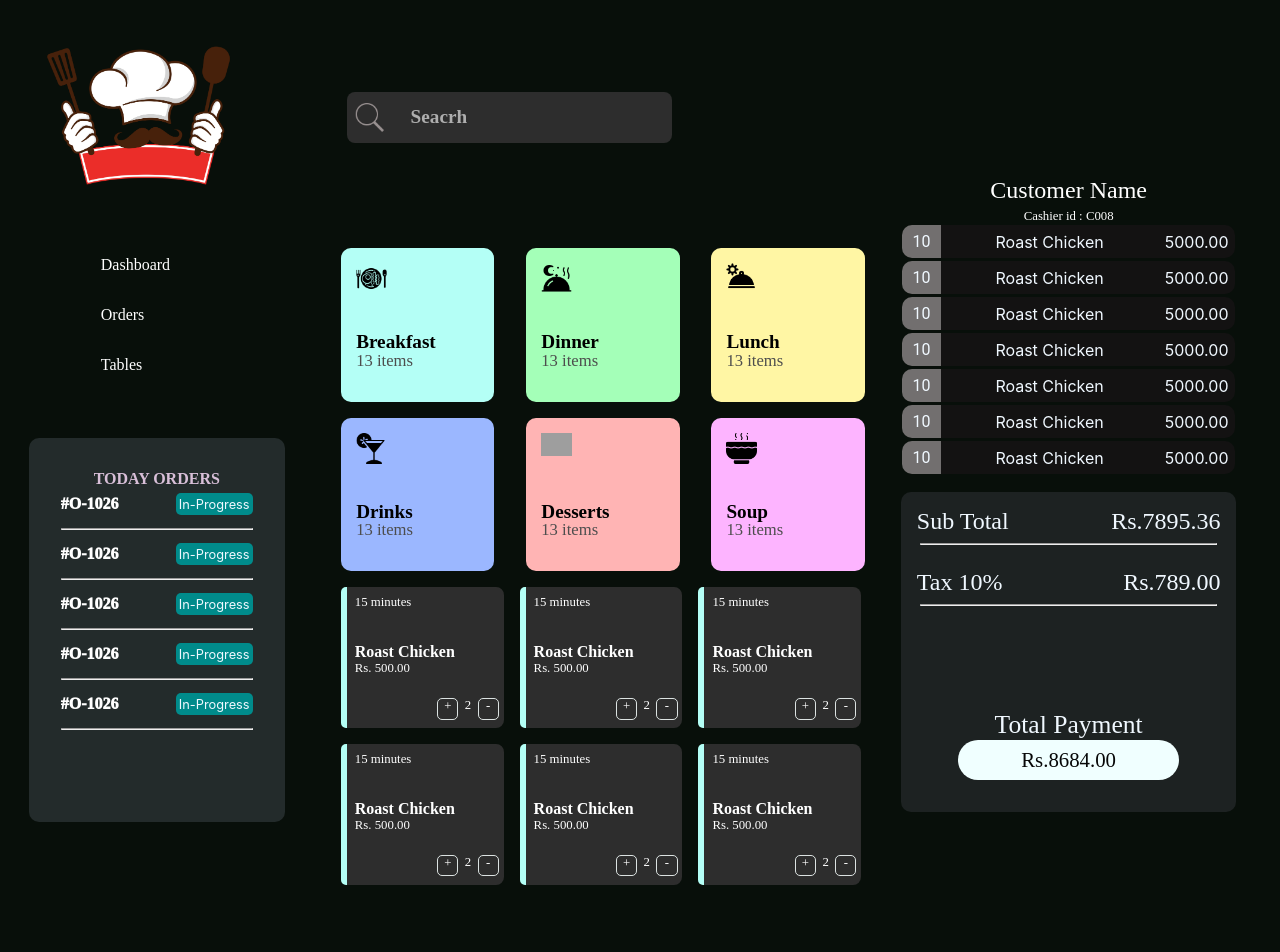
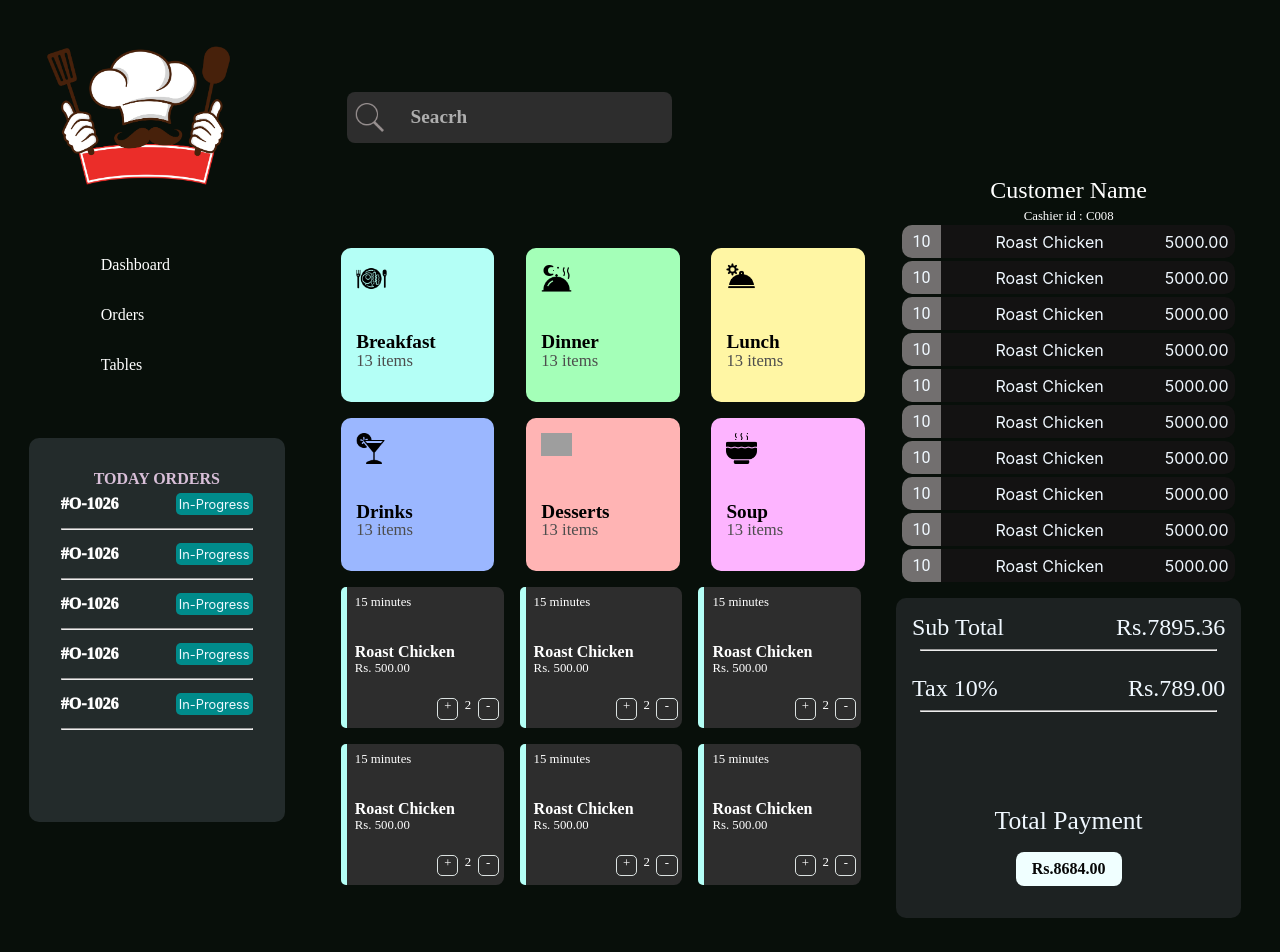
Before and after one commit to MaliVitha/POS, a React (Create React App) app in the folder pos-react-app/: page / in a window 1280 px wide. Shown: the top 952 px of the page. Built offline with nearby package versions, Linux system fonts and the light colour scheme; grey boxes are pictures that could not be loaded.

Commit message:
updates part 2

```diff
--- a/pos-react-app/src/App.js
+++ b/pos-react-app/src/App.js
@@ -1,5 +1,6 @@
 
 import './App.css';
+import Bill from './components/CustomerDetails/Bill';
 import CustomerDetails from './components/CustomerDetails/CustomerDetails';
 import FoodTileContainer from './components/FoodTileContainer/FoodTileContainer';
 import ItemTileContainer from './components/ItemTiles/ItemTileContainer';
@@ -22,6 +23,7 @@ function App() {
         </div>
         <div className="right">
         <CustomerDetails />
+        <Bill/>
         </div>
 
    </div>
--- a/pos-react-app/src/components/CustomerDetails/Bill.js
+++ b/pos-react-app/src/components/CustomerDetails/Bill.js
@@ -1,7 +1,7 @@
 import React from 'react';
 import classes from './Bill.module.css';
 
-const Bill = () => {
+const Bill = (props) => {
   return (
     <div className={classes.outer}>
       <div className={classes.heading}>
@@ -24,7 +24,7 @@ const Bill = () => {
       <hr className={classes.hr}></hr>
       <div className={classes.titleHolder}>
         <span className={classes.mainTitle}>Total Payment</span>
-        <span className={classes.subTitle}>Rs.8684.00</span>
+        <button className={classes.subTitle} type={props.type}>Rs.8684.00</button>
       </div>
     </div>
   )
--- a/pos-react-app/src/components/CustomerDetails/Bill.module.css
+++ b/pos-react-app/src/components/CustomerDetails/Bill.module.css
@@ -38,13 +38,16 @@ height: 40vh;
 }
 .subTitle{
     font-family: 'Poppins';
-    padding: 0.5rem;
+    padding: 0.5rem 1rem;
     background-color: azure;
-    font-weight: 500;
-    font-size: 1.3rem;
+    font-weight: bold;
+    font-size: 1rem;
     color:rgb(7, 7, 7);
-    display: block;
+    border: none;
+    border-radius: 8px;
+    margin-top: 1rem;
+    /* display: block;
     border-radius: 20px;
     margin-left: 4.5vw;
-    margin-right: 4.5vw;
+    margin-right: 4.5vw; */
 }
--- a/pos-react-app/src/components/CustomerDetails/CustomerDetails.js
+++ b/pos-react-app/src/components/CustomerDetails/CustomerDetails.js
@@ -1,7 +1,7 @@
 import React from 'react';
 import classes from './CustomerDetails.module.css';
 import Order from './Order';
-import Bill from './Bill';
+
 
 const CustomerDetails = () => {
   return (
@@ -11,7 +11,7 @@ const CustomerDetails = () => {
         <span className={classes.mainTitle}>Cashier id : </span>
         <span className={classes.subTitle}>C008</span>
       </div>
-      <div>
+      <div className={classes.topGradient}>
       <Order/>
       <Order/>
       <Order/>
@@ -19,7 +19,18 @@ const CustomerDetails = () => {
       <Order/>
       <Order/>
       <Order/>
-      <Bill/>
+      <Order/>
+      <Order/>
+      <Order/>
+      <Order/>
+      <Order/>
+      <Order/>
+      <Order/>
+      <Order/>
+      <Order/>
+      <Order/>
+      <Order/>
+
       </div>
 
     </div>
--- a/pos-react-app/src/components/CustomerDetails/CustomerDetails.module.css
+++ b/pos-react-app/src/components/CustomerDetails/CustomerDetails.module.css
@@ -1,7 +1,21 @@
 .outer{
+    width: fit-content;
     position: relative;
     padding: 0.3rem;
+    height: 50vh;
+     overflow-y: scroll;
+
 }
+.outer::-webkit-scrollbar {
+    display:none;
+}
+/* .topGradient{
+background-image: -webkit-linear-gradient(to top, #333 5%, transparent);
+z-index: 10;
+/* position: absolute; */
+/* width: 100%;
+height: 50vh;
+} */
 .header{
     display: block;
     color: #ffffff;
```
